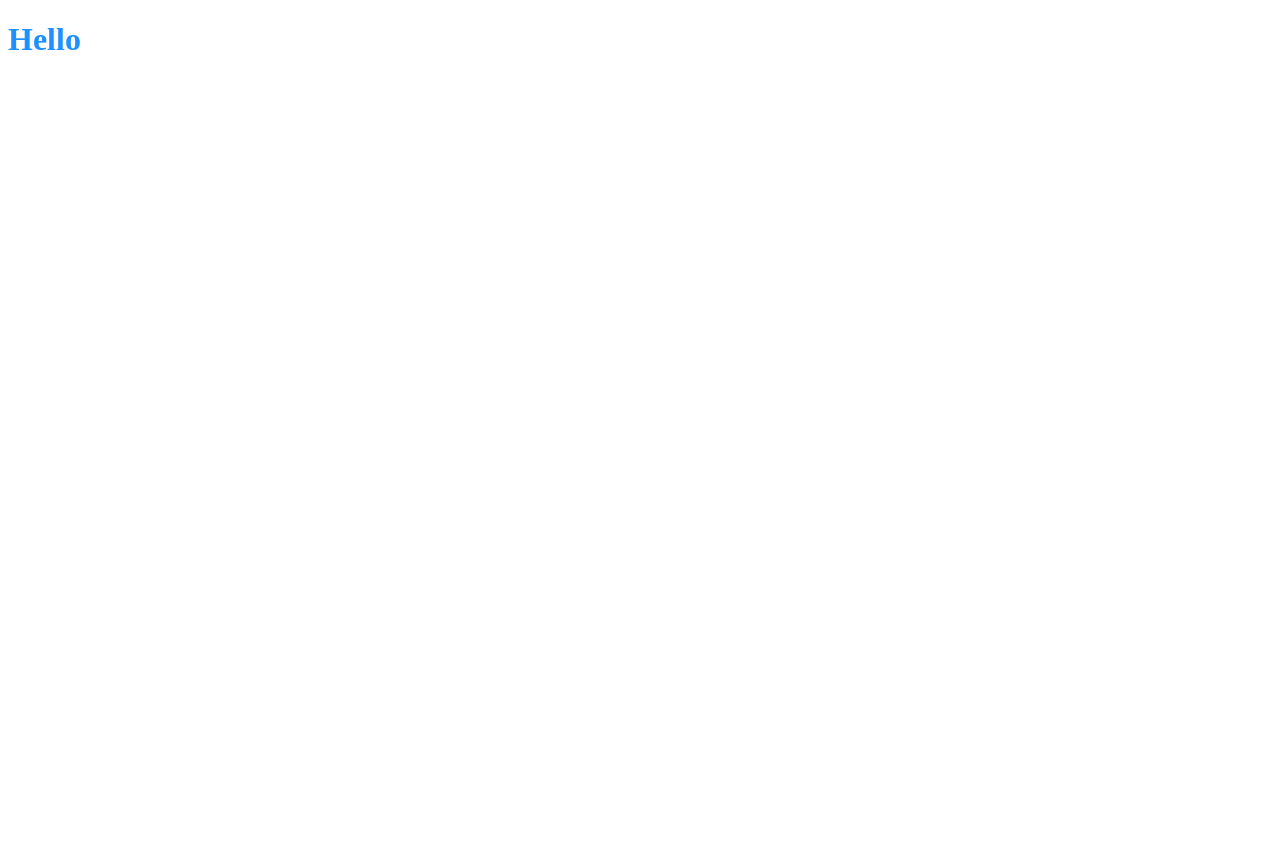
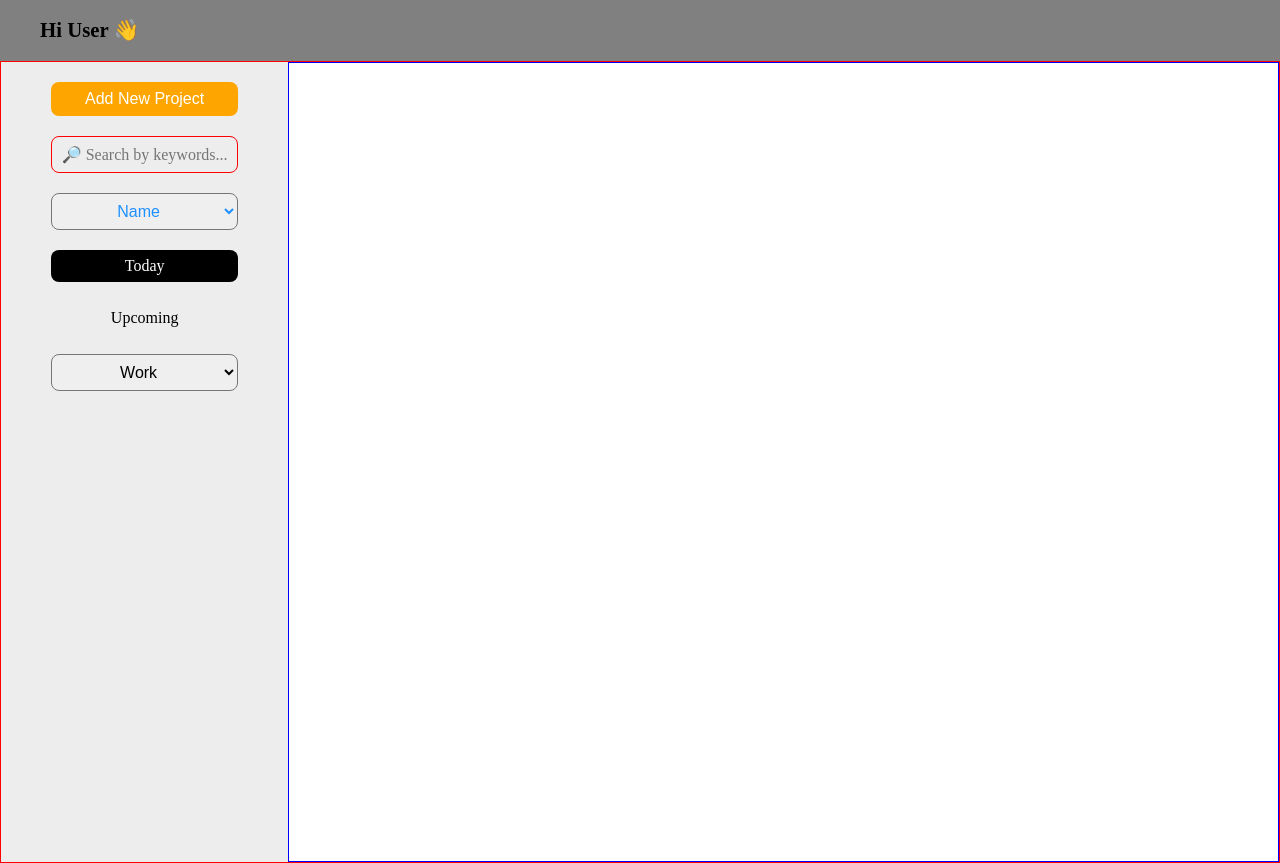
Before and after one commit to miiswom/top-todolist, a website built with webpack: page src/template.html in a window 1280 px wide. Before the commit the page ends 800 px from the top, so only its background shows below. Built offline with nearby package versions, Linux system fonts and the light colour scheme.

Commit message:
Basic design done for the sidebar

```diff
--- a/package.json
+++ b/package.json
@@ -4,7 +4,10 @@
   "description": "",
   "main": "index.js",
   "scripts": {
-    "test": "echo \"Error: no test specified\" && exit 1"
+    "test": "echo \"Error: no test specified\" && exit 1",
+    "clean": "rm -rf ./dist",
+    "build": "webpack",
+    "dev": "webpack serve"
   },
   "keywords": [],
   "author": "",
--- a/src/index.js
+++ b/src/index.js
@@ -1,3 +1,8 @@
-import "./styles.css"
+import "./styles.css";
+import "./reset.css"
+import {loadHeader} from "./modules/header";
+import { loadSidebar } from "./modules/sidebar";
 
-console.log("Live")
+loadHeader()
+
+loadSidebar()
--- /dev/null
+++ b/src/modules/content-main.js
@@ -0,0 +1,3 @@
+// *** Main *** //
+const mainContent = document.querySelector("#main-content");
+mainContent.classList.add("#main-content")
--- /dev/null
+++ b/src/modules/content.js
@@ -0,0 +1,3 @@
+// *** Content *** //
+
+export const contentDiv = document.querySelector("#content");
--- /dev/null
+++ b/src/modules/header.js
@@ -0,0 +1,9 @@
+// **** Header *** //
+const headerBanner = document.querySelector("#banner");
+const bannerText = document.createElement("p")
+headerBanner.classList.add("banner")
+bannerText.textContent = "Hi User 👋";
+
+export function loadHeader() {
+  headerBanner.appendChild(bannerText)
+}
--- /dev/null
+++ b/src/modules/sidebar-add-project-btn.js
@@ -0,0 +1,4 @@
+export const addProjectBtn = document.createElement("button");
+
+addProjectBtn.textContent = "Add New Project";
+addProjectBtn.classList.add("add-project-btn");
--- /dev/null
+++ b/src/modules/sidebar-projects-dropdown.js
@@ -0,0 +1,20 @@
+const projectsSelectDropdown = document.createElement("select");
+
+const projects = [
+  {
+    name: "Work"
+  },
+  {
+    name: "Groceries"
+  }
+];
+
+function loadProjectsDropdownOptions() {
+  projects.forEach(project => {
+    const opt = document.createElement("option");
+    opt.text = project.name;
+    projectsSelectDropdown.appendChild(opt)
+  })
+};
+
+export { projectsSelectDropdown, loadProjectsDropdownOptions }
--- /dev/null
+++ b/src/modules/sidebar-search-input.js
@@ -0,0 +1,5 @@
+export const searchInput = document.createElement("input");
+
+searchInput.setAttribute("type", "text");
+searchInput.placeholder = "🔎 Search by keywords..."
+searchInput.classList.add("search-input");
--- /dev/null
+++ b/src/modules/sidebar-tasks-dropdown.js
@@ -0,0 +1,20 @@
+const sortTasksDropdown = document.createElement("select");
+const tasksSortOptions = [{
+  name: "Name",
+},
+{
+  name: "Date",
+}];
+
+sortTasksDropdown.classList.add("task-sort-options-dropdown")
+
+
+function loadTasksDropdownOptions() {
+  tasksSortOptions.forEach(sortOption => {
+    const opt = document.createElement("option");
+    opt.text = sortOption.name;
+    sortTasksDropdown.appendChild(opt)
+  })
+};
+
+export {loadTasksDropdownOptions, sortTasksDropdown}
--- /dev/null
+++ b/src/modules/sidebar.js
@@ -0,0 +1,30 @@
+// *** Sidebar *** //
+import { addProjectBtn } from "./sidebar-add-project-btn";
+import { searchInput } from "./sidebar-search-input";
+import { sortTasksDropdown, loadTasksDropdownOptions } from "./sidebar-tasks-dropdown";
+import { projectsSelectDropdown, loadProjectsDropdownOptions } from "./sidebar-projects-dropdown";
+const sidebar = document.querySelector("#sidebar");
+
+const dueTodayTitle = document.createElement("h3");
+const upcomingTitle = document.createElement("h3");
+
+sidebar.classList.add("#sidebar");
+
+dueTodayTitle.textContent = "Today";
+dueTodayTitle.classList.add("selected-title");
+
+upcomingTitle.textContent = "Upcoming";
+
+
+
+// *******/ LOGICS ********
+export function loadSidebar() {
+  sidebar.appendChild(addProjectBtn);
+  sidebar.appendChild(searchInput);
+  sidebar.appendChild(sortTasksDropdown);
+  sidebar.appendChild(dueTodayTitle);
+  sidebar.appendChild(upcomingTitle);
+  sidebar.appendChild(projectsSelectDropdown)
+  loadTasksDropdownOptions()
+  loadProjectsDropdownOptions()
+};
--- /dev/null
+++ b/src/reset.css
@@ -0,0 +1,47 @@
+/* http://meyerweb.com/eric/tools/css/reset/
+   v2.0 | 20110126
+   License: none (public domain)
+*/
+html, body, div, span, applet, object, iframe,
+h1, h2, h3, h4, h5, h6, p, blockquote, pre,
+a, abbr, acronym, address, big, cite, code,
+del, dfn, em, img, ins, kbd, q, s, samp,
+small, strike, strong, sub, sup, tt, var,
+b, u, i, center,
+dl, dt, dd, ol, ul, li,
+fieldset, form, label, legend,
+table, caption, tbody, tfoot, thead, tr, th, td,
+article, aside, canvas, details, embed,
+figure, figcaption, footer, header, hgroup,
+menu, nav, output, ruby, section, summary,
+time, mark, audio, video {
+	margin: 0;
+	padding: 0;
+	border: 0;
+	font-size: 100%;
+	font: inherit;
+	vertical-align: baseline;
+}
+/* HTML5 display-role reset for older browsers */
+article, aside, details, figcaption, figure,
+footer, header, hgroup, menu, nav, section {
+	display: block;
+}
+body {
+	line-height: 1;
+}
+ol, ul {
+	list-style: none;
+}
+blockquote, q {
+	quotes: none;
+}
+blockquote:before, blockquote:after,
+q:before, q:after {
+	content: '';
+	content: none;
+}
+table {
+	border-collapse: collapse;
+	border-spacing: 0;
+}
--- a/src/styles.css
+++ b/src/styles.css
@@ -1,3 +1,72 @@
 body {
+  margin: 0;
+}
+
+input {
+  all: unset;
+}
+
+textarea,
+select,
+input {
+  field-sizing: content;
+}
+
+.banner {
+  padding: 20px 40px;
+  text-align: start;
+  background: grey;
+  font-size: 1.3rem;
+  font-weight: bold;
+}
+
+#main-content {
+  width: 80%;
+  border: 1px solid blue;
+}
+
+#content {
+  max-width: 100%;
+  border: 1px solid red;
+  display: flex;
+  height: 100vh;
+}
+
+#sidebar {
+  display: flex;
+  flex-direction: column;
+  width: 20%;
+  background: 1px solid lime;
+  padding: 10px 20px;
+  background: rgba(233, 233, 233, 0.8);
+}
+
+#sidebar>* {
+  margin:10px 30px;
+  padding: 8px;
+  border-radius: 8px;
+  text-align: center;
+  font-size: 1rem;
+}
+
+.add-project-btn {
+  color: white;
+  background: orange;
+  border: none;
+}
+
+.search-input {
+  border: 1px solid grey;
+  max-width: auto;
+  color: black;
+  border: 1px solid red;
+}
+
+.task-sort-options-dropdown {
   color: dodgerblue;
 }
+
+.selected-title {
+  background: black;
+  color: white;
+}
--- a/src/template.html
+++ b/src/template.html
@@ -1,11 +1,19 @@
 <!DOCTYPE html>
 <html lang="en">
+
 <head>
   <meta charset="UTF-8">
   <meta name="viewport" content="width=device-width, initial-scale=1.0">
   <title>TOP To Do List</title>
 </head>
+
 <body>
-  <h1>Hello</h1>
+  <header id="banner"></header>
+  <div id="content">
+    <aside id="sidebar"></aside>
+    <main id="main-content"></main>
+  </div>
+
 </body>
+
 </html>
```
Also changed, not shown: dist/index.html, dist/main.js.
